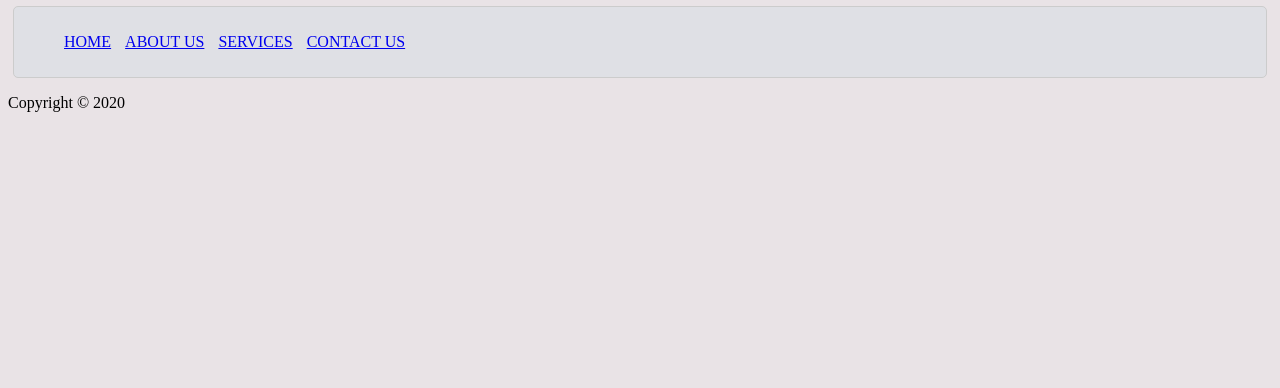
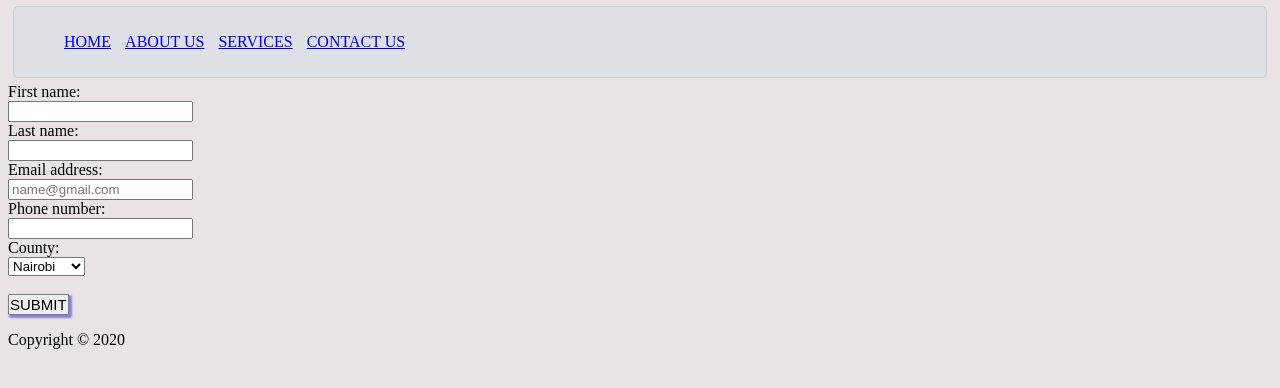
Before and after one commit to lmanyeki/Web-Design, a plain HTML site: page index.html in a window 1280 px wide. Shown: the part 74-462 px from the top of the page. Drawn offline with Linux system fonts and the light colour scheme.

Commit message:
form validations

```diff
--- a/index.html
+++ b/index.html
@@ -5,6 +5,7 @@
     <meta name="viewport" content="width=device-width, initial-scale=1.0">
     <title>Document</title>
     <link rel="stylesheet" href="style.css"/>
+    <script type="javascript" src="file.js"></script>
 </head>
 <body>
    <div class="container">
@@ -21,6 +22,25 @@
             </ul>
         </div>
     </div>
+    <form>
+        <label for="fname">First name:</label><br>
+        <input type="text" id="fname" name="fname"><br>
+        <label for="lname">Last name:</label><br>
+        <input type="text" id="lname" name="lname"><br>
+        <label for="eaddress">Email address:</label><br>
+        <input type="text" placeholder="name@gmail.com"><br>
+        <label for="phonenumber">Phone number:</label><br>
+        <input type="text" id="phonenumber"><br>
+        <label for="county">County:</label><br>
+        <select id="counties" name="counties">
+            <option value="nairobi">Nairobi</option>
+            <option value="samburu">Samburu</option>
+            <option value="nakuru">Nakuru</option>
+            <option value="afraha">Afraha</option>
+        </select><br>
+        <br>
+        <button type="submit">SUBMIT</button>
+
     <div class="content">
         <div class="content left"></div>
         <div class="main content"></div>
--- a/style.css
+++ b/style.css
@@ -18,3 +18,14 @@ body{
     text-decoration: none;
 
 }
+button{
+    padding: 1px;
+    border-radius: 1px;
+    box-shadow: 2px 2px 2px 1px rgb(131, 131, 219) ;
+    border: 1px solid gray;
+    font-size: 15px;
+   }
+button:hover{
+    background-color: rgb(14, 77, 214);
+    color: rgb(241, 244, 247);
+   }
```
